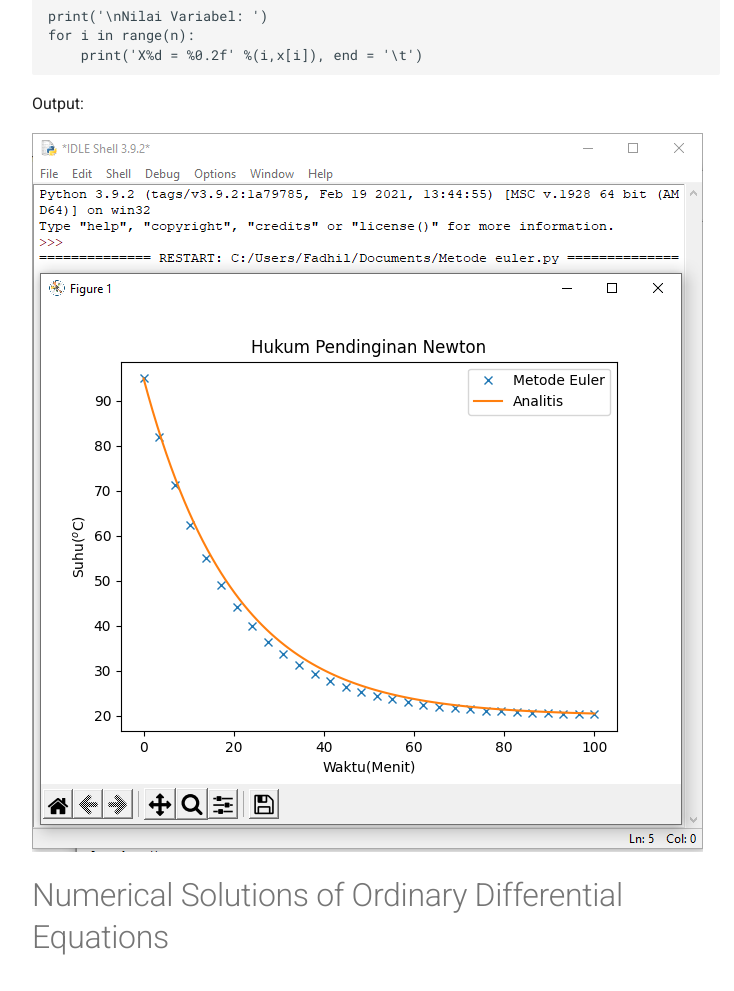
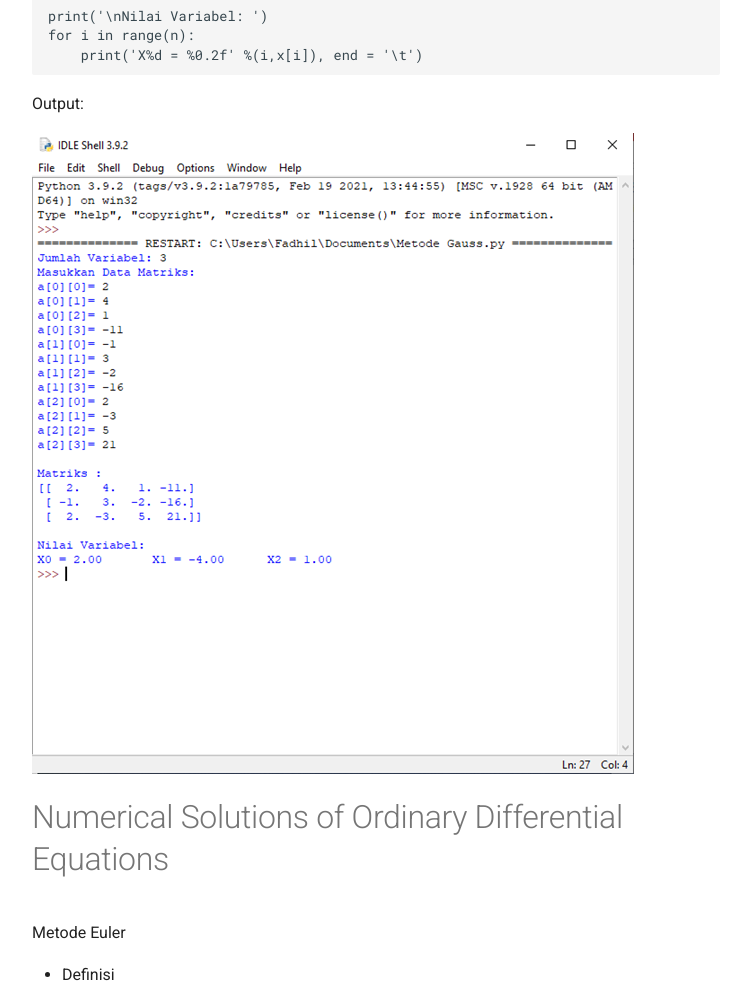
Before and after one commit to FikihFastabikulKhoir/fikihh_190023, a plain HTML site: page setup/uas/index.html in a window 1280 px wide. Shown: the part 1940-2931 px from the top of the page, without its empty margins (264-998 px from the left). Drawn offline with nearby package versions, Linux system fonts and the light colour scheme; no server answers; a script that the page names is missing.

Commit message:
Update index.html

```diff
--- a/setup/uas/index.html
+++ b/setup/uas/index.html
@@ -34,7 +34,7 @@ for i in range(n-2,-1,-1):
 print(&#39;\nNilai Variabel: &#39;)
 for i in range(n):
     print(&#39;X%d = %0.2f&#39; %(i,x[i]), end = &#39;\t&#39;)
-</code></pre></div> <p>Output:</p> <p><img alt=image-20210615224403481 src=../images/imgnew2.png></p> <h1 id=numerical-solutions-of-ordinary-differential-equations>Numerical Solutions of Ordinary Differential Equations<a class=headerlink href=#numerical-solutions-of-ordinary-differential-equations title="Permanent link">&para;</a></h1> <p>Metode Euler</p> <ul> <li>Definisi</li> </ul> <p>metode euler adalah metode yang diturunkan dari derettaylor dan digunakan untuk menyelesaikan persamaan differensial.</p> <ul> <li> <p>Algoritma Metode Euler</p> </li> <li> <p>Menentukan letak integrasi pertama dari x dan y</p> </li> <li> <p>Menentukan banyak iterasi dan ukuran yang akan digunakan</p> </li> <li> <p>Melakukan integrasi menggunakan persamaan $$ y_{i+1} = y_i + h f(x_i,y_i) $$</p> </li> <li> <p>Code Program</p> </li> </ul> <div class=highlight><pre><span></span><code>import numpy as np
+</code></pre></div> <p>Output:</p> <p><img alt=image-20210615224403481 src=../images/imgnew3.png></p> <h1 id=numerical-solutions-of-ordinary-differential-equations>Numerical Solutions of Ordinary Differential Equations<a class=headerlink href=#numerical-solutions-of-ordinary-differential-equations title="Permanent link">&para;</a></h1> <p>Metode Euler</p> <ul> <li>Definisi</li> </ul> <p>metode euler adalah metode yang diturunkan dari derettaylor dan digunakan untuk menyelesaikan persamaan differensial.</p> <ul> <li> <p>Algoritma Metode Euler</p> </li> <li> <p>Menentukan letak integrasi pertama dari x dan y</p> </li> <li> <p>Menentukan banyak iterasi dan ukuran yang akan digunakan</p> </li> <li> <p>Melakukan integrasi menggunakan persamaan $$ y_{i+1} = y_i + h f(x_i,y_i) $$</p> </li> <li> <p>Code Program</p> </li> </ul> <div class=highlight><pre><span></span><code>import numpy as np
 import matplotlib.pyplot as plt
 
 def f(x,y):
```
